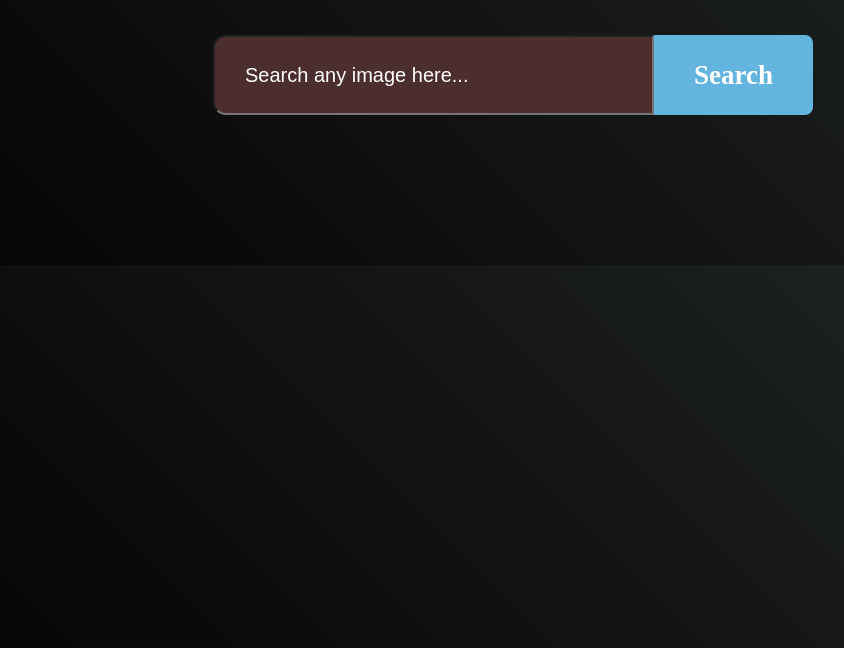
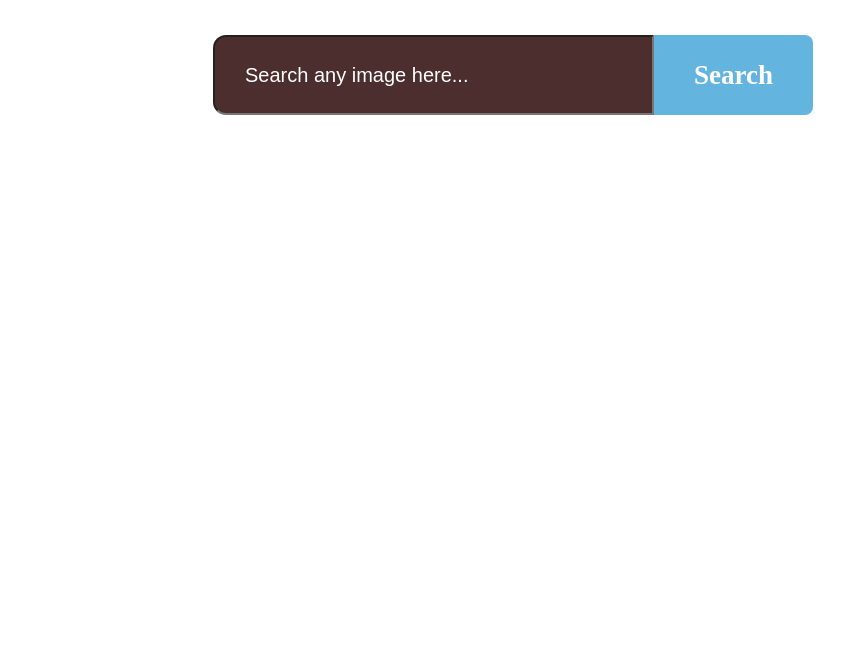
Before and after one commit to SOMATECH-20/Search-Images, a plain HTML site: page index.html in a window 1280 px wide. Shown: the part 152-800 px from the top of the page, without its empty margins (127-971 px from the left). Drawn offline with Linux system fonts and the light colour scheme.

Commit message:
Update myStyle.css

```diff
--- a/myStyle.css
+++ b/myStyle.css
@@ -6,7 +6,7 @@
  }
 
 body{
-    background-image: linear-gradient(45deg, rgb(4, 3, 1), rgba(2, 8, 8, 0.873));
+    background-image: linear-gradient(45deg, rgb(4, 3, 1));
     color: #fff;
 }
 
```
